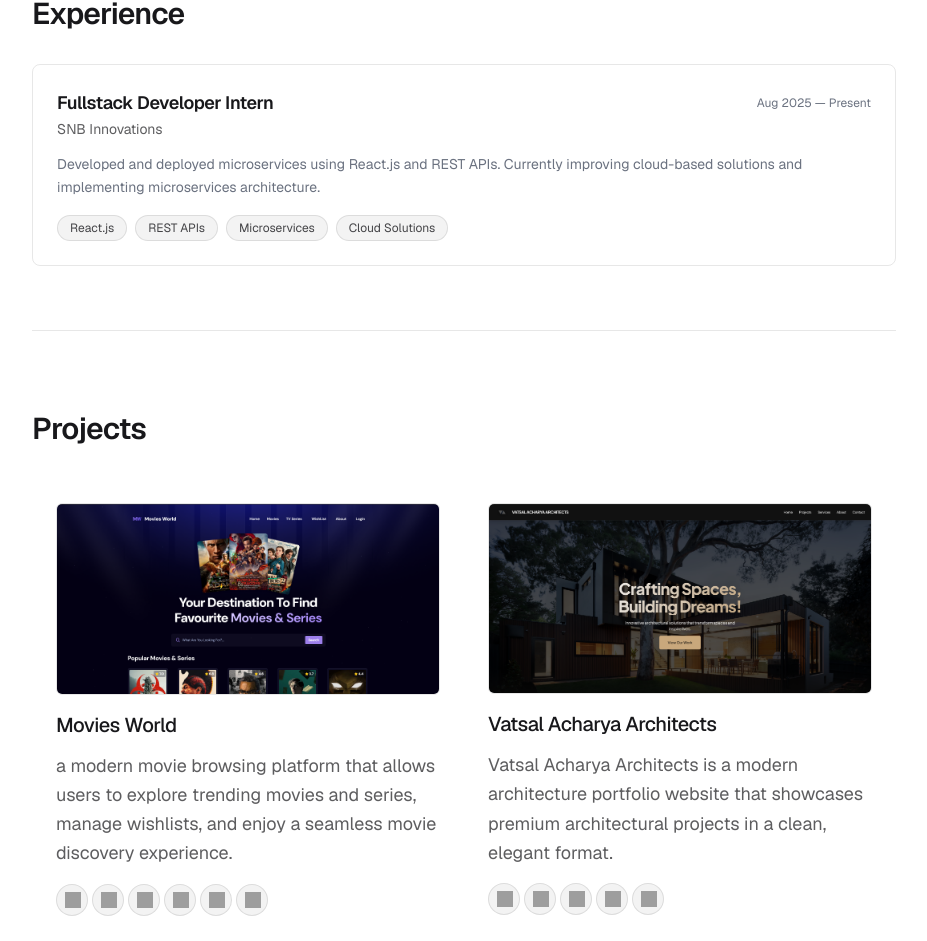
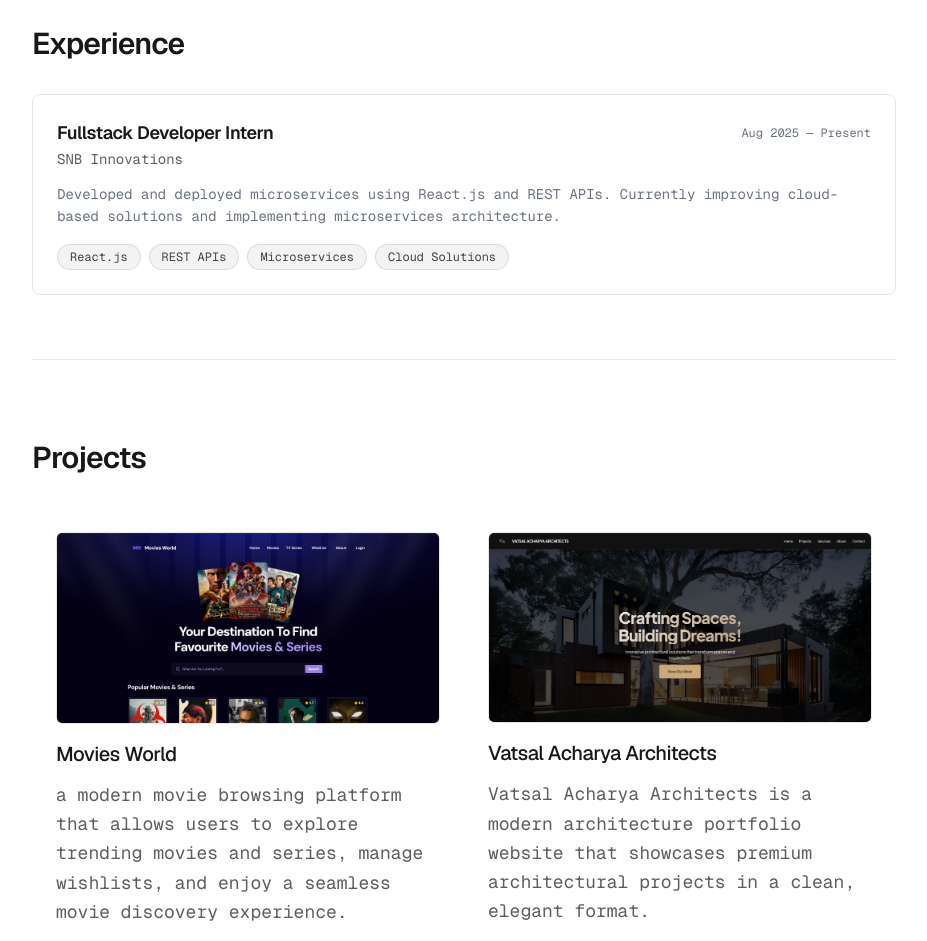
Before and after one commit to jaimin-acharya/portfolio, a Next.js app: page / in a window 1280 px wide. Shown: the part 1398-2339 px from the top of the page, without its empty margins (176-1103 px from the left). Built offline with nearby package versions, Linux system fonts and the light colour scheme; grey boxes are pictures that could not be loaded.

Commit message:
Fonts & Ui Updated.

```diff
--- a/app/components/Clients.jsx
+++ b/app/components/Clients.jsx
@@ -10,7 +10,7 @@ export default function Clients() {
   return (
     <section
       id="clients"
-      className="py-16 border-t border-foreground/10 overflow-hidden scroll-mt-24 relative"
+      className="py-16 font-sans border-t border-foreground/10 overflow-hidden scroll-mt-24 relative"
     >
       {/* Heading */}
       <motion.h2
@@ -25,11 +25,11 @@ export default function Clients() {
 
       {/* Marquee container */}
       <div className="relative mt-10 flex overflow-hidden group">
-        <div className="flex gap-4 animate-marquee group-hover:[animation-play-state:paused]">
+        <ul className="flex gap-4 animate-marquee group-hover:[animation-play-state:paused]">
           {/* Duplicate list for seamless loop */}
           {[...items, ...items].map((client, i) => (
-            <div
-              key={i}
+            <li
+              key={`${client.name}-${i}`}
               className="flex-shrink-0 w-[300px] sm:w-[400px]
                          rounded-xl border border-foreground/10 p-4 sm:p-6
                          bg-background hover:border-foreground/20
@@ -58,9 +58,9 @@ export default function Clients() {
               <p className="mt-3 sm:mt-4 text-sm leading-relaxed text-muted-foreground">
                 {client.review}
               </p>
-            </div>
+            </li>
           ))}
-        </div>
+        </ul>
 
         {/* Gradient overlays */}
         <div className="pointer-events-none absolute inset-y-0 left-0 w-24 bg-gradient-to-r from-background/95 to-transparent"></div>
--- a/app/components/Contact.jsx
+++ b/app/components/Contact.jsx
@@ -30,7 +30,7 @@ export default function Contact() {
   return (
     <section
       id="contact"
-      className="py-24 border-t border-foreground/10 dark:border-foreground/20 scroll-mt-24 font-sans"
+      className="py-24 border-t border-foreground/10 dark:border-foreground/20 scroll-mt-24"
     >
       <div className="max-w-4xl mx-auto">
         {/* Heading */}
@@ -41,7 +41,7 @@ export default function Contact() {
           viewport={{ once: true, amount: 0.3 }}
           transition={{ duration: 0.6, ease: "easeOut" }}
         >
-          <h2 className="text-3xl font-bold  tracking-tight mb-4 bg-gradient-to-r from-foreground via-foreground/80 to-foreground/60 bg-clip-text text-transparent">
+          <h2 className="text-3xl font-bold font-sans tracking-tight mb-4 bg-gradient-to-r from-foreground via-foreground/80 to-foreground/60 bg-clip-text text-transparent">
             Contact with me
           </h2>
         </motion.div>
--- a/app/components/Experience.jsx
+++ b/app/components/Experience.jsx
@@ -29,16 +29,16 @@ export default function Experience() {
       viewport={{ once: true, amount: 0.2 }}
     >
       <motion.h2
-        className="text-3xl font-semibold tracking-tight"
+        className="text-3xl font-sans font-semibold tracking-tight"
         variants={item}
       >
         Experience
       </motion.h2>
 
-      <motion.div className="mt-8 grid gap-6" variants={container}>
-        {experience.map((item) => (
-          <motion.div
-            key={`${item.role}-${item.duration}`}
+      <motion.ul className="mt-8 grid gap-6" variants={container}>
+        {experience.map((item, i) => (
+          <motion.li
+            key={i}
             className="group block rounded-lg border border-foreground/10 p-6 transition-all duration-300 hover:border-foreground/20 hover:shadow-lg hover:shadow-foreground/5 hover:-translate-y-1 focus-visible:outline-none focus-visible:ring-2 focus-visible:ring-foreground/20"
             variants={item}
           >
@@ -72,9 +72,9 @@ export default function Experience() {
                 ))}
               </div>
             ) : null}
-          </motion.div>
+          </motion.li>
         ))}
-      </motion.div>
+      </motion.ul>
     </motion.section>
   );
 }
--- a/app/components/Header.jsx
+++ b/app/components/Header.jsx
@@ -25,7 +25,7 @@ export default function Header() {
   return (
     <header
       id="#"
-      className="sticky font-sans top-0 z-20 py-4 max-w-4xl mx-auto backdrop-blur supports-[backdrop-filter]:bg-background/70 border-b border-foreground/10 shadow-[0_1px_0_0_rgba(0,0,0,0.04)]"
+      className="sticky uppercase top-0 z-20 py-4 max-w-4xl mx-auto backdrop-blur supports-[backdrop-filter]:bg-background/70 border-b border-foreground/10 shadow-[0_1px_0_0_rgba(0,0,0,0.04)]"
     >
       <div className="mx-auto px-6 flex flex-row items-center justify-between">
         <Link href="#" className="inline-flex items-center gap-4">
@@ -96,11 +96,11 @@ export default function Header() {
       <AnimatePresence>
         {isOpen && (
           <motion.div
-            initial={{ opacity: 0, y: -20, height: 0 }}
-            animate={{ opacity: 1, y: 0, height: "100vh" }}
-            exit={{ opacity: 0, y: -20, height: 0 }}
+            initial={{ opacity: 0, x: "100%" }} // off-screen right
+            animate={{ opacity: 1, x: 0 }} // slide into view
+            exit={{ opacity: 0, x: "100%" }} // slide out to the right
             transition={{ duration: 0.3, ease: "easeInOut" }}
-            className="fixed z-10 top-0 left-0 w-full lg:hidden overflow-hidden bg-background backdrop-blur-md"
+            className="fixed z-10 top-0 right-0 h-screen w-full lg:hidden overflow-hidden bg-background backdrop-blur-md"
             onClick={() => setIsOpen(false)}
           >
             {/* Nav links */}
@@ -109,7 +109,7 @@ export default function Header() {
                 <a
                   key={href}
                   href={href}
-                  className="py-2 text-2xl font-medium text-foreground/90 hover:text-foreground/100 transition-colors"
+                  className="py-2 text-lg font-medium text-foreground/100 transition-colors"
                   onClick={() => setIsOpen(false)}
                 >
                   {label}
--- a/app/components/Hero.jsx
+++ b/app/components/Hero.jsx
@@ -87,7 +87,7 @@ export default function Hero() {
           viewport={{ once: true }}
           className="text-4xl sm:text-7xl font-bold tracking-tight leading-tight"
         >
-          <span className="bg-foreground text-foreground/80 bg-clip-text">
+          <span className="bg-gradient-to-r from-foreground to-foreground/70 bg-clip-text text-transparent uppercase">
             <ShinyText
               text={heroData.greeting}
               disabled={false}
--- a/app/components/Projects.jsx
+++ b/app/components/Projects.jsx
@@ -14,7 +14,7 @@ export default function Projects() {
         Projects
       </h2>
 
-      <div className="grid gap-4 sm:grid-cols-1 lg:grid-cols-2 p-0 sm:p-2">
+      <div className="grid gap-4 sm:grid-cols-1 md:grid-cols-2 lg:grid-cols-2 p-0 sm:p-2">
         {projects.map((project, idx) => (
           <motion.a
             key={project.title}
--- a/app/globals.css
+++ b/app/globals.css
@@ -36,9 +36,6 @@
   --sidebar-accent-foreground: oklch(0 0 0);
   --sidebar-border: oklch(0.94 0 0);
   --sidebar-ring: oklch(0 0 0);
-  --font-sans: Geist, sans-serif;
-  --font-serif: Georgia, serif;
-  --font-mono: Geist Mono, monospace;
   --radius: 0.5rem;
   --shadow-2xs: 0px 1px 2px 0px hsl(0 0% 0% / 0.09);
   --shadow-xs: 0px 1px 2px 0px hsl(0 0% 0% / 0.09);
@@ -90,9 +87,6 @@
   --sidebar-accent-foreground: oklch(1 0 0);
   --sidebar-border: oklch(0.32 0 0);
   --sidebar-ring: oklch(0.72 0 0);
-  --font-sans: Plus Jakarta Sans, sans-serif;
-  --font-serif: Lora, serif;
-  --font-mono: IBM Plex Mono, monospace;
   --radius: 0.5rem;
   --shadow-2xs: 0px 1px 2px 0px hsl(0 0% 0% / 0.09);
   --shadow-xs: 0px 1px 2px 0px hsl(0 0% 0% / 0.09);
@@ -143,9 +137,7 @@
   --color-sidebar-border: var(--sidebar-border);
   --color-sidebar-ring: var(--sidebar-ring);
 
-  --font-sans: var(--font-sans);
-  --font-mono: var(--font-mono);
-  --font-serif: var(--font-serif);
+
 
   --radius-sm: calc(var(--radius) - 4px);
   --radius-md: calc(var(--radius) - 2px);
@@ -254,7 +246,7 @@ html {
 }
 
 body {
-  font-family: var(--font-geist-sans);
+  font-family: var(--font-jetbrains-mono);
   -webkit-font-smoothing: antialiased;
   -moz-osx-font-smoothing: grayscale;
 }
--- a/app/layout.js
+++ b/app/layout.js
@@ -1,4 +1,4 @@
-import { Geist, Geist_Mono, IBM_Plex_Sans, Inter } from "next/font/google";
+import { Geist, Geist_Mono, JetBrains_Mono } from "next/font/google";
 import "./globals.css";
 import { ThemeProvider } from "next-themes";
 
@@ -12,10 +12,10 @@ const geistMono = Geist_Mono({
   subsets: ["latin"],
 });
 
-const ibmPlexSans = IBM_Plex_Sans({
-  variable: "--font-ibm-plex-sans",
+const jetbrainsmono = JetBrains_Mono({
+  variable: "--font-jetbrains-mono",
   subsets: ["latin"],
-  weight: ["400", "500", "600", "700"], // pick the weights you need
+  weight: ["500"], // pick the weights you need
   display: "swap",
 });
 
@@ -40,7 +40,7 @@ export default function RootLayout({ children }) {
   return (
     <html lang="en" suppressHydrationWarning>
       <body
-        className={`${geistSans.variable} ${ibmPlexSans.variable} antialiased`}
+        className={`${geistSans.variable} ${geistMono.variable} ${jetbrainsmono.variable} antialiased`}
       >
         <div className="relative">
           {/* Grid Background */}
--- a/app/ui/Logoname.jsx
+++ b/app/ui/Logoname.jsx
@@ -7,7 +7,7 @@ export default function LogoName({ siteMeta }) {
 
   useEffect(() => {
     const handleScroll = () => {
-      if (window.scrollY > 100) { // adjust scroll threshold
+      if (window.scrollY > 200) { // adjust scroll threshold
         setShow(true);
       } else {
         setShow(false);
```
